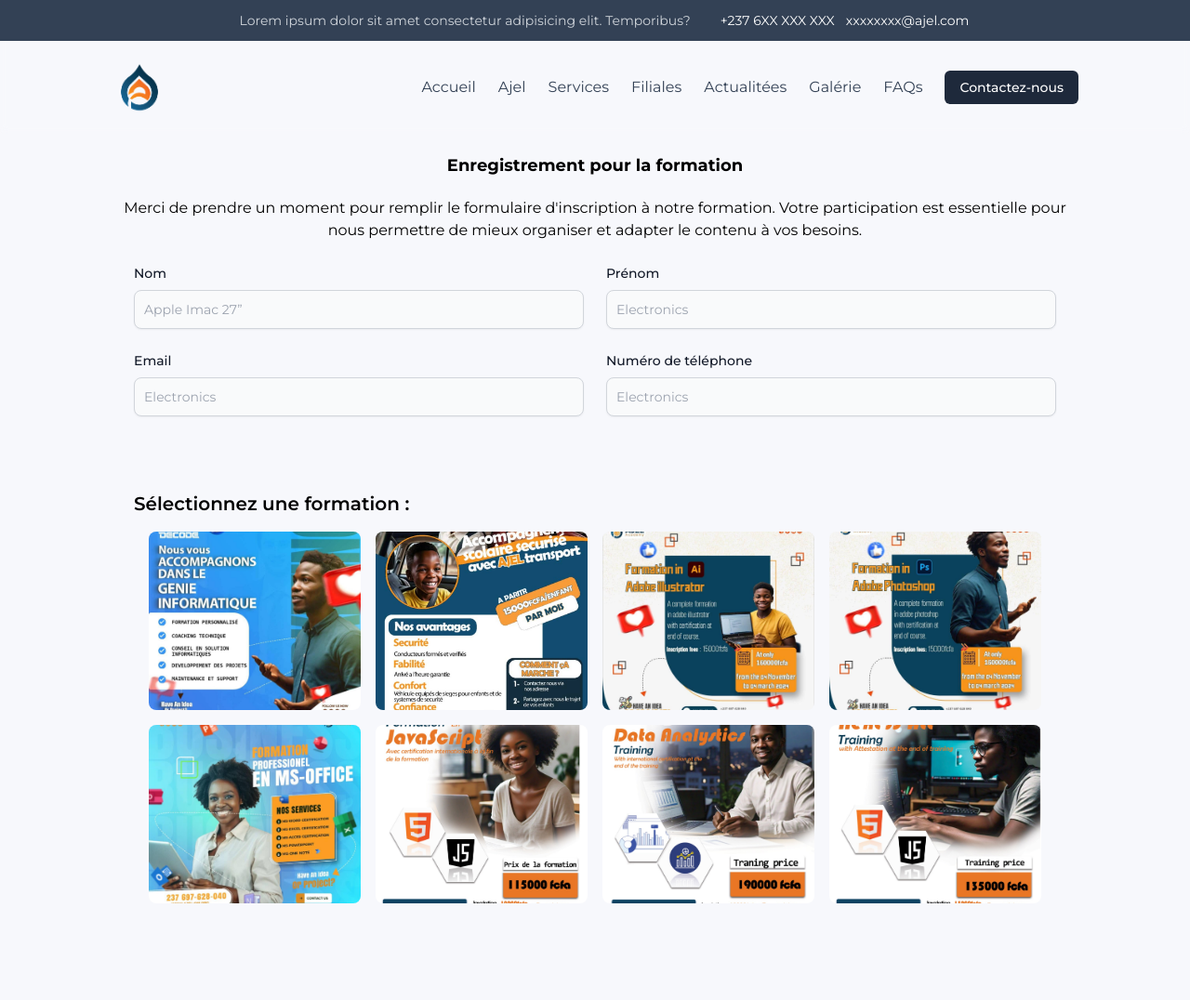
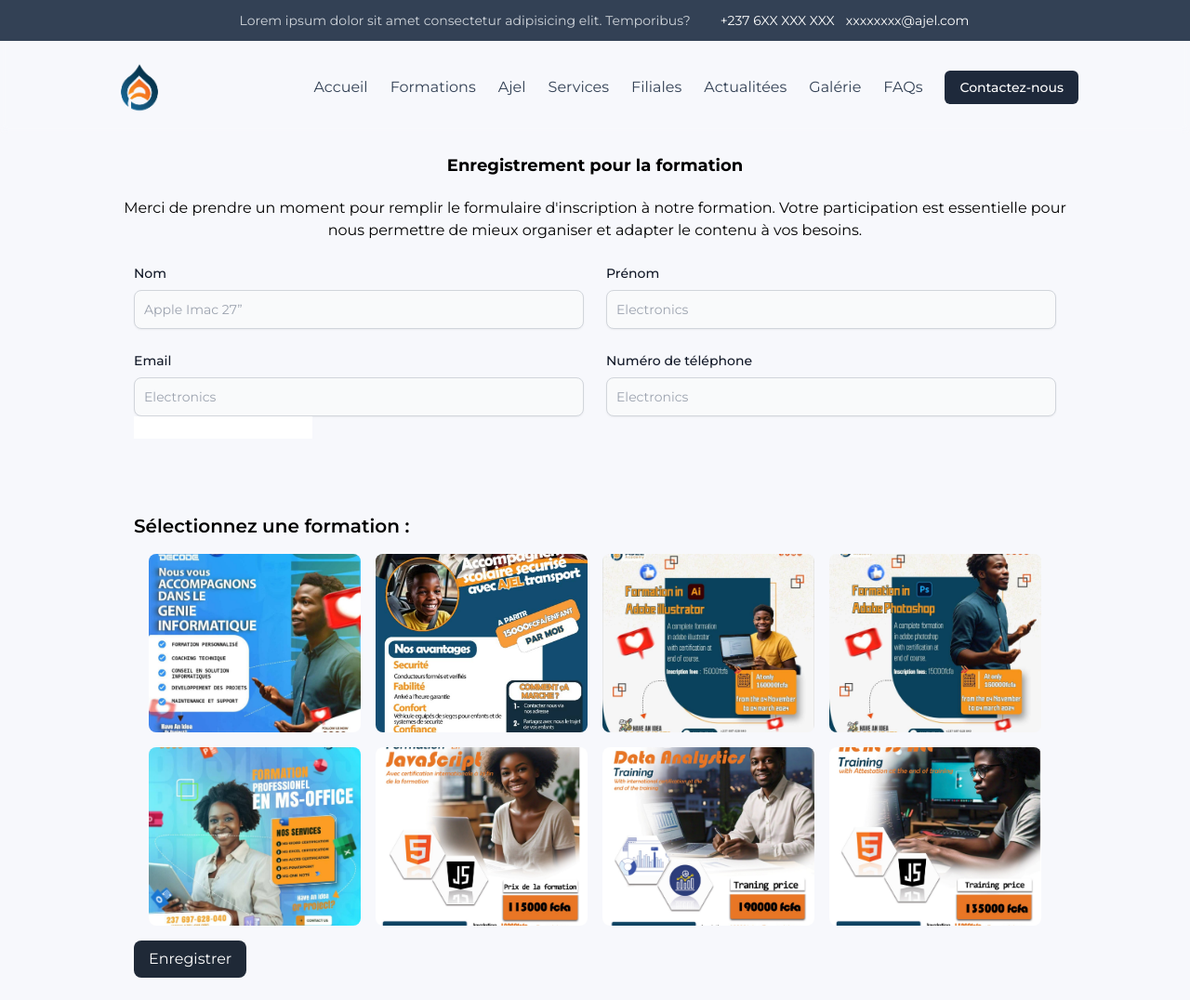
Before and after one commit to Yann-Deukam/ajel_v2, a Next.js app: page /Formation in a window 1280 px wide. Shown: the whole page at 93% size. Before the commit the page ends 1012 px from the top, so only its background shows below. Built offline with nearby package versions, Linux system fonts and the light colour scheme.

Commit message:
ajoute de l'envoi des infos par email

```diff
--- a/package.json
+++ b/package.json
@@ -9,6 +9,7 @@
     "lint": "next lint"
   },
   "dependencies": {
+    "@emailjs/browser": "^4.4.1",
     "@heroicons/react": "^2.1.5",
     "clsx": "^2.1.1",
     "framer-motion": "^11.2.14",
--- a/src/app/Formation/page.tsx
+++ b/src/app/Formation/page.tsx
@@ -1,10 +1,9 @@
 "use client";
 
 import { Header } from "@/sections/Header";
-import { useState } from "react";
-import React from "react";
+import emailjs from '@emailjs/browser';
 import { CheckIcon } from "@heroicons/react/24/solid";
-
+import { ChangeEvent, FormEvent, useRef, useState } from "react";
 // Images from the public/assets/formation directory
 const courses = [
   {
@@ -32,16 +31,56 @@
     image: "/formation/image-8.jpg",
   },
 ];
+interface ICourse {
+  firstname: string,
+  lastname: string,
+  email: string,
+  phone: string,
+  training: number
+}
+const Page = () => {
+  const formRef = useRef();
+  const [selectedCourse, setSelectedCourse] = useState<number | null>(null);
+  const [form, setForm] = useState<ICourse>()
+  const handleSelect = (index: number) => {
+    // if (selectedCourse === null) {
+    // }
+    //@ts-ignore
+    setForm({ ...form, training: index + 1 })
+    const inputElement = document.getElementById('training');
 
-const Page = () => {
-  const [selectedCourse, setSelectedCourse] = useState<number | null>(null);
 
-  const handleSelect = (index: number) => {
-    if (selectedCourse === null) {
-      setSelectedCourse(index); // Set only if no course is selected
+    if (inputElement) {
+      //@ts-ignore
+      inputElement.value = index + 1;
     }
+    setSelectedCourse(index); // Set only if no course is selected
   };
 
+  function changeElement(e: ChangeEvent<HTMLInputElement>) {
+    const { name, value } = e.target;
+    //@ts-ignore
+    setForm({ ...form, [name]: value })
+
+  }
+
+  function submitForm(e: FormEvent<HTMLFormElement>) {
+    e.preventDefault()
+    console.log("form data ", form);
+    emailjs
+      .sendForm('service_6mkydgf', 'template_ka2ys6q', formRef.current, {
+        publicKey: 'LYpgvx9dWWHdgsq-r',
+      })
+      .then(
+        () => {
+          console.log('SUCCESS!');
+          alert("Votre message à été envoyé avec succès !!!")
+        },
+        (error) => {
+          console.log('FAILED...', error);
+        },
+      );
+  }
   return (
     <>
       <Header />
@@ -56,7 +95,7 @@
           contenu à vos besoins.
         </p>
         <div className="p-6 space-y-6">
-          <form action="#">
+          <form ref={formRef} onSubmit={submitForm}>
             <div className="grid grid-cols-6 gap-6">
               <div className="col-span-6 sm:col-span-3">
                 <label className="text-sm font-medium text-gray-900 block mb-2">
@@ -64,7 +103,8 @@
                 </label>
                 <input
                   type="text"
-                  name="product-name"
+                  name="firstname"
+                  onChange={changeElement}
                   id="product-name"
                   className="shadow-sm bg-gray-50 border border-gray-300 text-gray-900 sm:text-sm rounded-lg focus:ring-cyan-600 focus:border-cyan-600 block w-full p-2.5 outline-none"
                   placeholder="Apple Imac 27”"
@@ -76,7 +116,8 @@
                 </label>
                 <input
                   type="text"
-                  name="category"
+                  name="lastname"
+                  onChange={changeElement}
                   id="category"
                   className="shadow-sm bg-gray-50 border border-gray-300 text-gray-900 sm:text-sm rounded-lg focus:ring-cyan-600 focus:border-cyan-600 block w-full p-2.5 outline-none"
                   placeholder="Electronics"
@@ -88,7 +129,8 @@
                 </label>
                 <input
                   type="text"
-                  name="category"
+                  name="email"
+                  onChange={changeElement}
                   id="category"
                   className="shadow-sm bg-gray-50 border border-gray-300 text-gray-900 sm:text-sm rounded-lg focus:ring-cyan-600 focus:border-cyan-600 block w-full p-2.5 outline-none"
                   placeholder="Electronics"
@@ -100,13 +142,21 @@
                 </label>
                 <input
                   type="text"
-                  name="category"
+                  name="phone"
+                  onChange={changeElement}
                   id="category"
                   className="shadow-sm bg-gray-50 border border-gray-300 text-gray-900 sm:text-sm rounded-lg focus:ring-cyan-600 focus:border-cyan-600 block w-full p-2.5 outline-none"
                   placeholder="Electronics"
                 />
               </div>
             </div>
+            <input
+              type="number"
+              name="training"
+              onChange={changeElement}
+              id="training"
+
+            />
             <div className="mt-20">
               <h2 className="text-xl font-semibold">
                 Sélectionnez une formation :
@@ -136,10 +186,8 @@
                         </div> // Display check icon if selected
                       ) : (
                         <button
-                          className={`bg-white text-gray-800 px-4 py-2 rounded-lg hover:bg-gray-200 transition-colors ${
-                            selectedCourse !== null ? "cursor-not-allowed" : ""
-                          }`}
-                          disabled={selectedCourse !== null} // Disable further selection after first choice
+                          className={`bg-white text-gray-800 px-4 py-2 rounded-lg hover:bg-gray-200 transition-colors `}
+                        // disabled={selectedCourse !== null} // Disable further selection after first choice
                         >
                           choisir cette formation
                         </button>
@@ -149,6 +197,13 @@
                 ))}
               </div>
             </div>
+
+            <button
+              className={`bg-gray-800 text-white px-4 py-2 rounded-lg hover:bg-gray-950 transition-colors `}
+            // disabled={selectedCourse !== null} // Disable further selection after first choice
+            >
+              Enregistrer
+            </button>
           </form>
         </div>
       </div>
--- a/src/sections/Header.tsx
+++ b/src/sections/Header.tsx
@@ -1,9 +1,9 @@
 "use client";
 
 import Logo from "@/assets/ajel icon.png";
-import Image from "next/image";
 import CloseIcon from "@/assets/close.svg"; // new close icon component
 import MenuIcon from "@/assets/menu.svg";
+import Image from "next/image";
 import { useState } from "react";
 
 export const Header = () => {
@@ -43,6 +43,12 @@
                     className="hover:underline transition-all hover:font-semibold"
                   >
                     Accueil
+                  </a>
+                  <a
+                    href="/Formation"
+                    className="hover:underline transition-all hover:font-semibold"
+                  >
+                    Formations
                   </a>
                   <a
                     href="#apropos"
@@ -93,6 +99,12 @@
                   Accueil
                 </a>
                 <a
+                  href="/Formation"
+                  className="hover:underline transition-all hover:font-semibold"
+                >
+                  Formations
+                </a>
+                <a
                   href="#apropos"
                   className="hover:underline transition-all hover:font-semibold"
                 >
```
Also changed, not shown: 1 other file (tests, documents, lock files or other folders).
